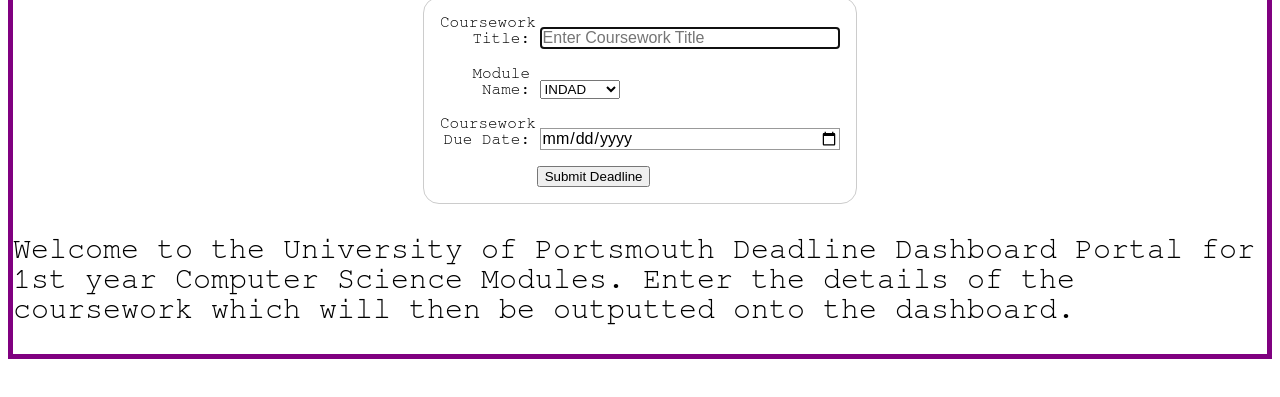
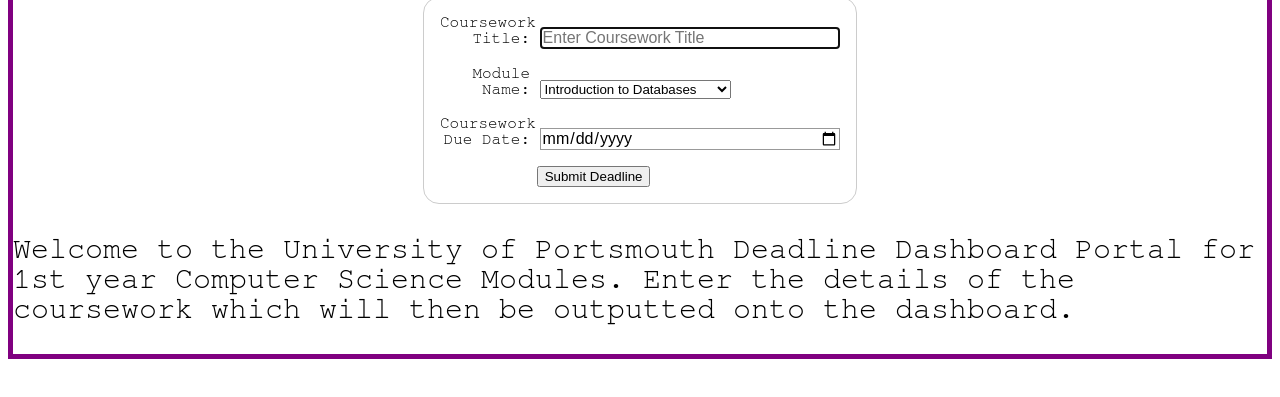
Before and after one commit to zeaa2019/deadlinedashboard, a website: page webpages/index.html in a window 1280 px wide. Shown: the part 41-438 px from the top of the page. Drawn offline with Linux system fonts and the light colour scheme.

Commit message:
updates to home page

```diff
--- a/webpages/index.html
+++ b/webpages/index.html
@@ -3,7 +3,6 @@
 <title>Submit Deadlines</title>
 <link rel="stylesheet" title="Dashboard Style" href="stylesheet.css">
 <script src="index.js"></script>
-
 
 <body>
 <picture>
@@ -22,25 +21,23 @@
 
   <div>
    <label for="moduleName">Module Name:</label>
-   <select name="moduleNames">
-    <option value="inDad">INDAD</option>
-    <option value="inProg">INPROG</option>
-    <option value="car">CAR</option>
-    <option value="webFun">WEBFUN</option>
-    <option value="netFun">NETFUN</option>
+   <select name="moduleNames" id="optionsMenu">
+    <option value="inDad">Introduction to Databases</option>
+    <option value="inProg">Introduction to Programming</option>
+    <option value="car">Computer Artcitecture</option>
+    <option value="webFun">Web Fundamentals</option>
+    <option value="netFun">Network Fundamentals</option>
   </select>
   </div>
 
  <div>
    <label for="cwDueDate">Coursework Due Date:</label>
-   <input type="date" id="cwDueDate" name="cwDueDate" required>
+   <input type="date" id="cwDueDate" name="cwDueDate"required>
  </div>
 
  <div class="button">
-  <button id="submitBtn" type="submit" onclick="sucessMessage()">Submit Deadline</button>
+  <button id="submitBtn" type="submit" onclick="successMessage()">Submit Deadline</button>
  </div>
-
-
 </form>
 
 <div>
```
